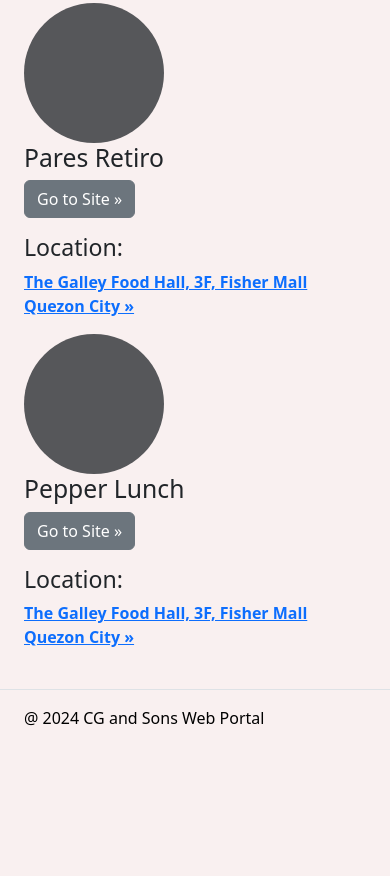
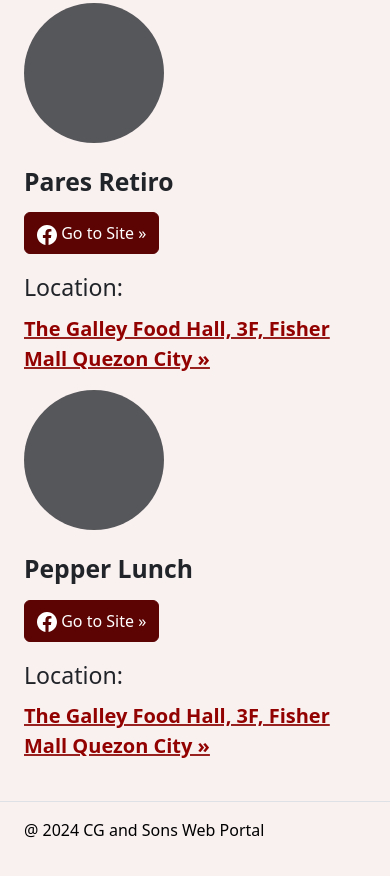
Before and after one commit to NKTheMaker1234/CGAS, a plain HTML site: page about.html in a window 390 px wide. Shown: the part 2018-2894 px from the top of the page. Before the commit the page ends 2788 px from the top, so only its background shows below. Drawn offline with nearby package versions, Linux system fonts and the light colour scheme.

Commit message:
Minor Update (0.9.3)
- Preparation for the addition of content in the About Us Page
(A test for adding a Facebook icon on the buttons is ongoing)
(Small formatting changes)
(CSS for the Location Link is different)
- A mobile first change with a shortened footer for xs, sm and md screens
- Small Home Page formatting adjustments for the carousel

```diff
--- a/about.html
+++ b/about.html
@@ -154,10 +154,15 @@
               fill="var(--bs-secondary-color)"
             ></rect>
           </svg>
-          <h2 class="fw-normal">Pares Retiro</h2>
-            <p><a class="btn btn-secondary" href="https://www.facebook.com/paresretiro/">Go to Site »</a></p>
-          <h3 class="display-10">Location:</h2>
-            <p><a class="fw-semibold" href="https://www.google.com/maps/place/The+Galley+Food+Hall/@14.633893,121.0189081,18z/data=!3m1!4b1!4m6!3m5!1s0x3397b645119cfbe9:0x56bb016338bf1517!8m2!3d14.6338904!4d121.0201956!16s%2Fg%2F11gbxcjqnr?entry=ttu">The Galley Food Hall, 3F, Fisher Mall Quezon City »</a></p>
+          <h2 class="fw-semibold pt-4 mb-0">Pares Retiro</h2>
+            <p class="pt-3">
+              <a class="btn btn-primary fw-normal py-2" href="https://www.facebook.com/paresretiro/">
+                <svg xmlns="http://www.w3.org/2000/svg" width="20" height="20" fill="currentColor" class="bi bi-facebook" viewBox="0 0 16 16">
+                  <path d="M16 8.049c0-4.446-3.582-8.05-8-8.05C3.58 0-.002 3.603-.002 8.05c0 4.017 2.926 7.347 6.75 7.951v-5.625h-2.03V8.05H6.75V6.275c0-2.017 1.195-3.131 3.022-3.131.876 0 1.791.157 1.791.157v1.98h-1.009c-.993 0-1.303.621-1.303 1.258v1.51h2.218l-.354 2.326H9.25V16c3.824-.604 6.75-3.934 6.75-7.951"/>
+              </svg>
+               Go to Site »</a></p>
+          <h3 class="display-10 pt-1 pb-1">Location:</h2>
+            <p><a class="fw-semibold link-primary fs-5" href="https://www.google.com/maps/place/The+Galley+Food+Hall/@14.633893,121.0189081,18z/data=!3m1!4b1!4m6!3m5!1s0x3397b645119cfbe9:0x56bb016338bf1517!8m2!3d14.6338904!4d121.0201956!16s%2Fg%2F11gbxcjqnr?entry=ttu">The Galley Food Hall, 3F, Fisher Mall Quezon City »</a></p>
         </div>
         <!-- /.col-lg-6 -->
 
@@ -179,10 +184,14 @@
               fill="var(--bs-secondary-color)"
             ></rect>
           </svg>
-          <h2 class="fw-normal">Pepper Lunch</h2>
-            <p><a class="btn btn-secondary" href="https://www.facebook.com/pepperlunchphil/">Go to Site »</a></p>
-          <h3 class="display-10 ">Location:</h2>
-            <p><a class="fw-semibold" href="https://www.google.com/maps/place/The+Galley+Food+Hall/@14.633893,121.0189081,18z/data=!3m1!4b1!4m6!3m5!1s0x3397b645119cfbe9:0x56bb016338bf1517!8m2!3d14.6338904!4d121.0201956!16s%2Fg%2F11gbxcjqnr?entry=ttu">The Galley Food Hall, 3F, Fisher Mall Quezon City »</a></p>
+          <h2 class="fw-semibold pt-4 mb-0">Pepper Lunch</h2>
+            <p class="pt-3"><a class="btn btn-primary fw-normal py-2" href="https://www.facebook.com/pepperlunchphil/">
+              <svg xmlns="http://www.w3.org/2000/svg" width="20" height="20" fill="currentColor" class="bi bi-facebook" viewBox="0 0 16 16">
+                <path d="M16 8.049c0-4.446-3.582-8.05-8-8.05C3.58 0-.002 3.603-.002 8.05c0 4.017 2.926 7.347 6.75 7.951v-5.625h-2.03V8.05H6.75V6.275c0-2.017 1.195-3.131 3.022-3.131.876 0 1.791.157 1.791.157v1.98h-1.009c-.993 0-1.303.621-1.303 1.258v1.51h2.218l-.354 2.326H9.25V16c3.824-.604 6.75-3.934 6.75-7.951"/>
+            </svg>
+             Go to Site »</a></p>
+          <h3 class="display-10 pt-1 pb-1">Location:</h2>
+            <p><a class="fw-semibold link-primary fs-5" href="https://www.google.com/maps/place/The+Galley+Food+Hall/@14.633893,121.0189081,18z/data=!3m1!4b1!4m6!3m5!1s0x3397b645119cfbe9:0x56bb016338bf1517!8m2!3d14.6338904!4d121.0201956!16s%2Fg%2F11gbxcjqnr?entry=ttu">The Galley Food Hall, 3F, Fisher Mall Quezon City »</a></p>
         </div>
         <!-- /.col-lg-6 -->
       </div>
@@ -198,7 +207,7 @@
         @ 2024 CG and Sons Web Portal
       </p>
 
-      <ul class="nav col-md-4 px-4 justify-content-end d-none d-md-inline-flex">
+      <ul class="nav col-md-4 px-4 justify-content-end d-none d-lg-inline-flex">
         <li class="nav-item">
           <a href="/CGAS/Website/" class="nav-link px-2 text-body-secondary"
             >Home</a
--- a/styles.css
+++ b/styles.css
@@ -59,3 +59,9 @@ header {
   right: 0 !important;
   left: 0 !important;
 }
+
+/* Link Colors */
+.link-primary {
+  color: #920200 !important;
+  text-decoration-color: #972220 !important;
+}
```
Also changed, not shown: careers.html (+1 -1 lines), contactUs.html (+1 -1 lines), home.html (+9 -5 lines).
